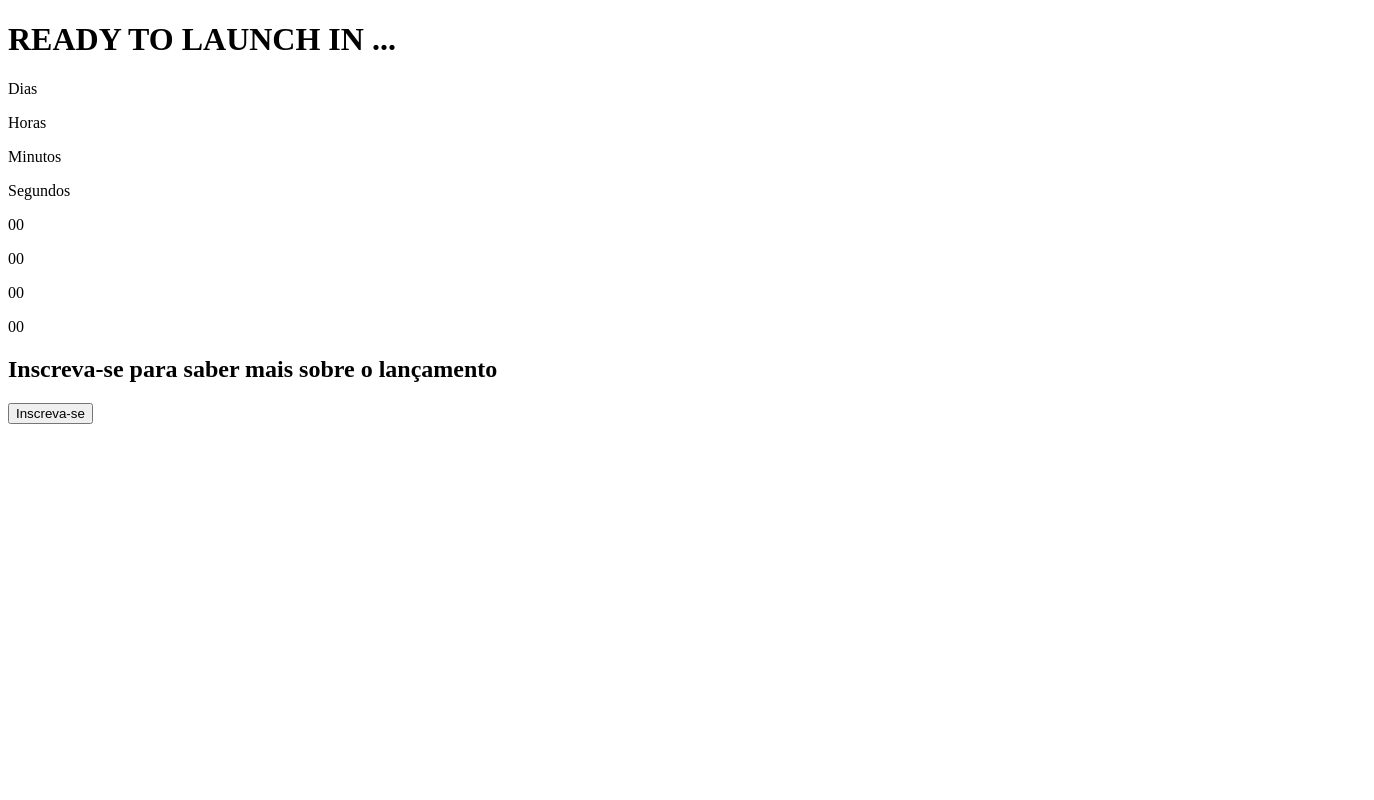
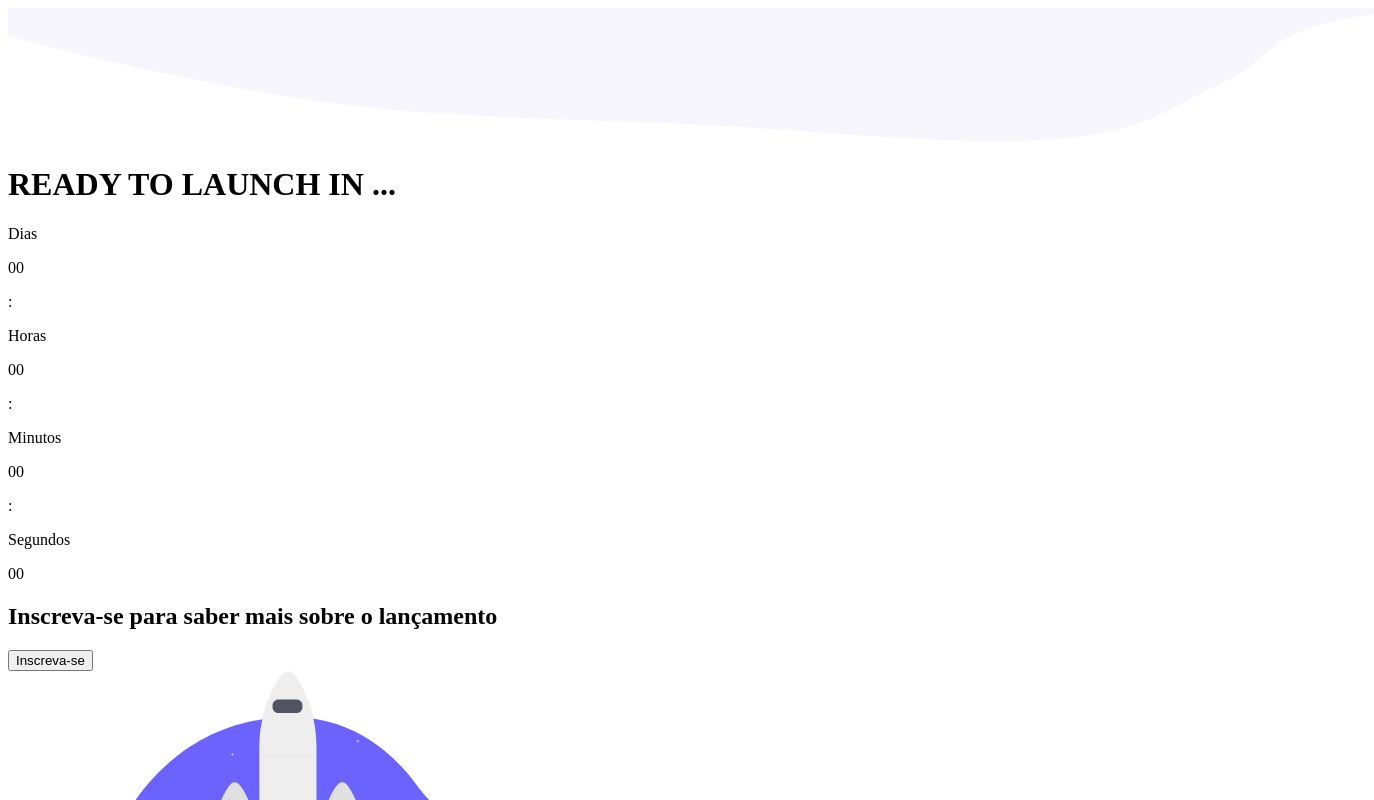
Before and after one commit to Cristopher-Martins/desafio-countdown, a plain HTML site: page index.html in a window 1280 px wide. Shown: the top 800 px of the page, 1374 px wide, since content can reach past the window. Drawn offline with Linux system fonts and the light colour scheme.

Commit message:
add assets. modify header and add footer. put date contents into the main and add classes to it

```diff
--- a/index.html
+++ b/index.html
@@ -12,24 +12,46 @@
 </head>
 <body>
     <header>
+        <img src="./imgs/top-image.svg" class="img">
+    </header>
+    <main>
+        <div class="container">
             <h1>READY TO LAUNCH IN ...</h1>
-    </header>
-    <div>
+            <div class="dates">
+                <div class="day date-box">
                     <p>Dias</p>
+                    <p id="day" class="date-content">00</p>
+                </div>
+                <p class="gambiarra">:</p>
+                <div class="hour date-box">
                     <p>Horas</p>
+                    <p id="hour" class="date-content">00</p>
+                </div>
+                <p class="gambiarra">:</p>
+                <div class="minutes date-box">
                     <p>Minutos</p>
+                    <p id="minutes" class="date-content">00</p>
+                </div>
+                <p class="gambiarra">:</p>
+                <div class="seconds date-box">
                     <p>Segundos</p>
+                    <p id="seconds" class="date-content">00</p>
+                </div>
+            </div>
+
+                <h2>Inscreva-se para saber mais sobre o lançamento</h2>
+                <div class="button">
+                    <button>Inscreva-se</button>
+                </div>
         </div>
         <div>
-        <p>00</p>
-        <p>00</p>
-        <p>00</p>
-        <p>00</p>
+            <img src="./imgs/rocket.svg" alt="">
         </div>
-    <main>
-        <h2>Inscreva-se para saber mais sobre o lançamento</h2>
-        <button>Inscreva-se</button>
     </main>
+
+    <footer>
+        <img src="./imgs/bottom-image.svg" class="img">
+    </footer>
     <script src="./script.js">
     </script>
 </body>
```
Lines whose indentation alone changed are shown as unchanged.
